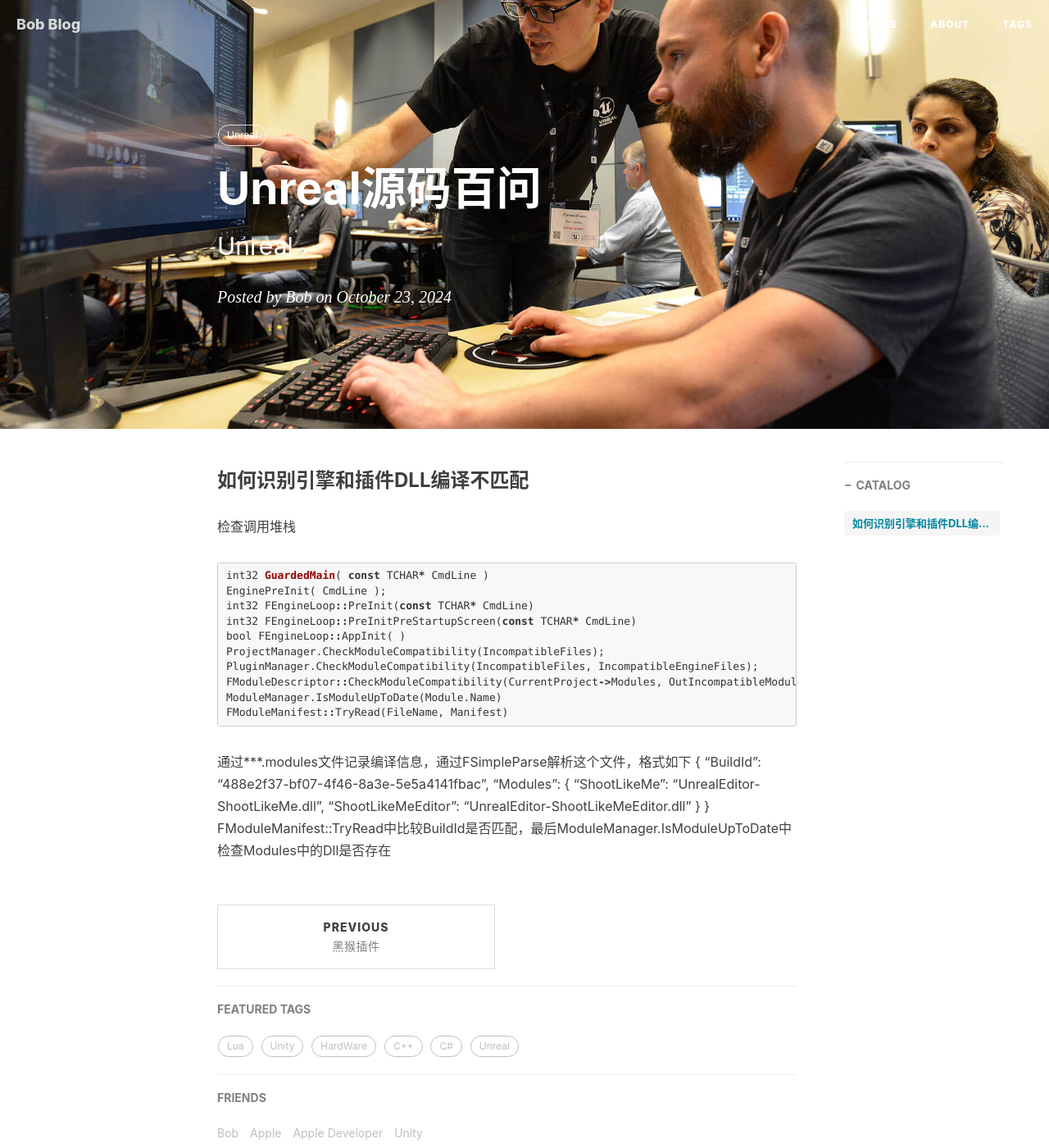
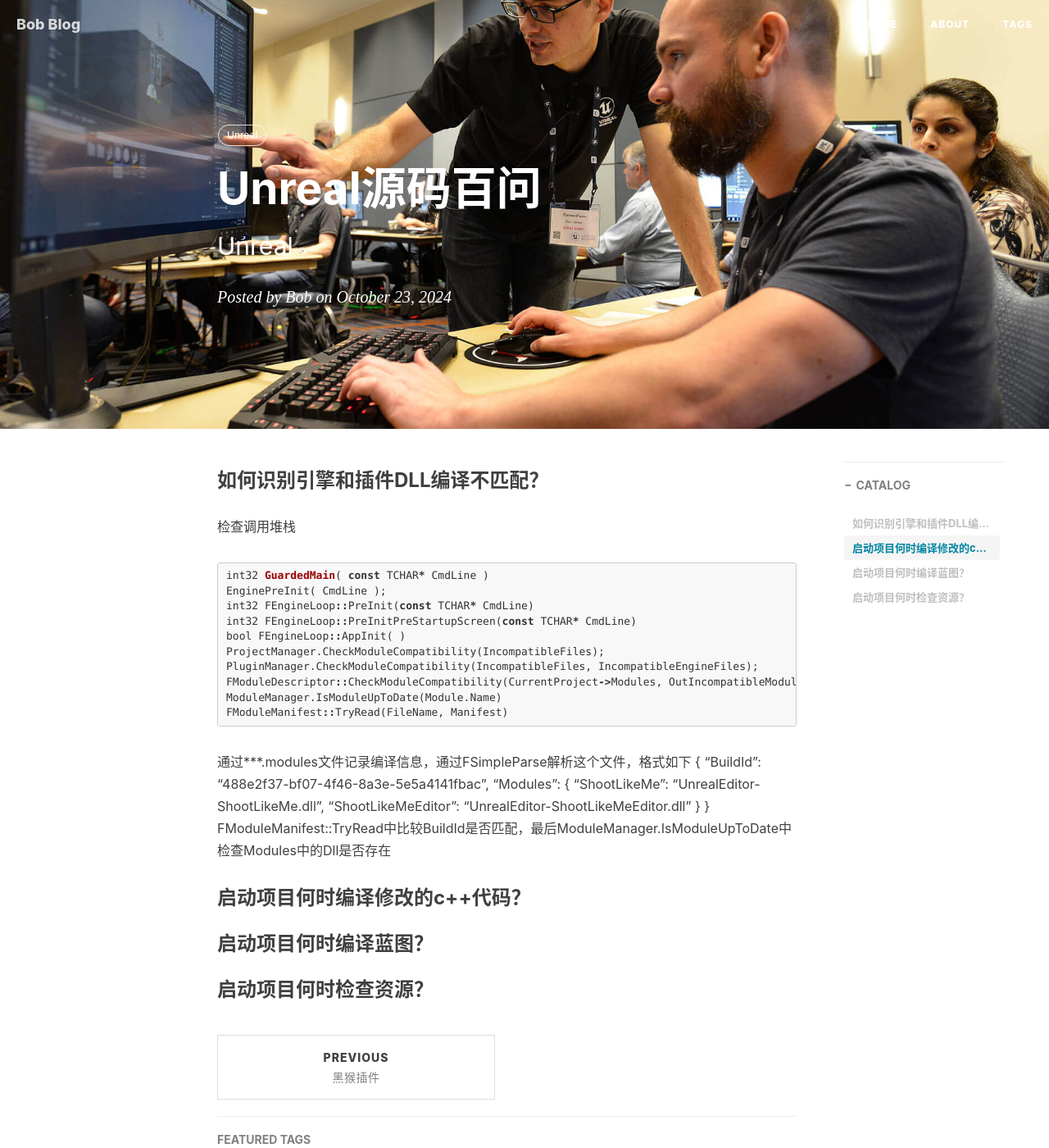
Before and after one commit to chenanbao/chenanbao.github.io, a Jekyll site: the page built from _posts/2024-10-23-Unreal源码百问.md, in a window 1280 px wide and 1400 px high. Shown: the whole window at 82% size. Built offline with Jekyll 4.4.1, drawn with Linux system fonts in a browser that asks for light colours; nearby versions of some CDN libraries; comment, search, counter and statistics services are not loaded.

Commit message:
Update 2024-10-23-Unreal源码百问.md

````diff
--- a/_posts/2024-10-23-Unreal源码百问.md
+++ b/_posts/2024-10-23-Unreal源码百问.md
@@ -11,7 +11,7 @@
 ---
 
 
-### 如何识别引擎和插件DLL编译不匹配
+### 如何识别引擎和插件DLL编译不匹配？
 检查调用堆栈
 ```c
 int32 GuardedMain( const TCHAR* CmdLine )
@@ -35,3 +35,13 @@
 	}
 }
 FModuleManifest::TryRead中比较BuildId是否匹配，最后ModuleManager.IsModuleUpToDate中检查Modules中的Dll是否存在
+
+
+
+### 启动项目何时编译修改的c++代码？
+
+
+### 启动项目何时编译蓝图？
+
+
+### 启动项目何时检查资源？
````
